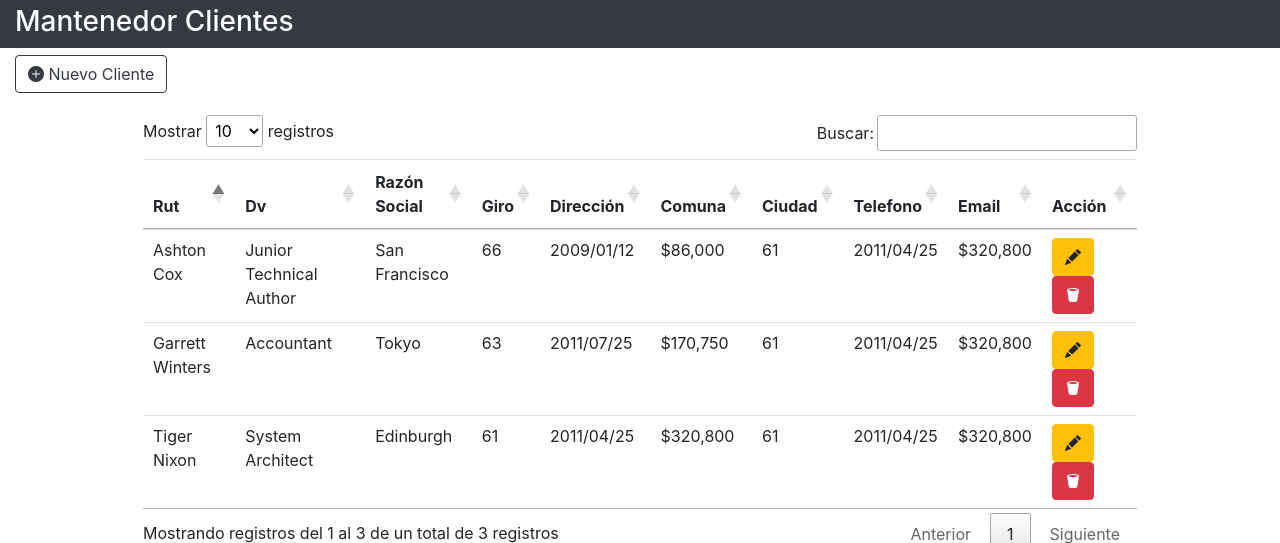
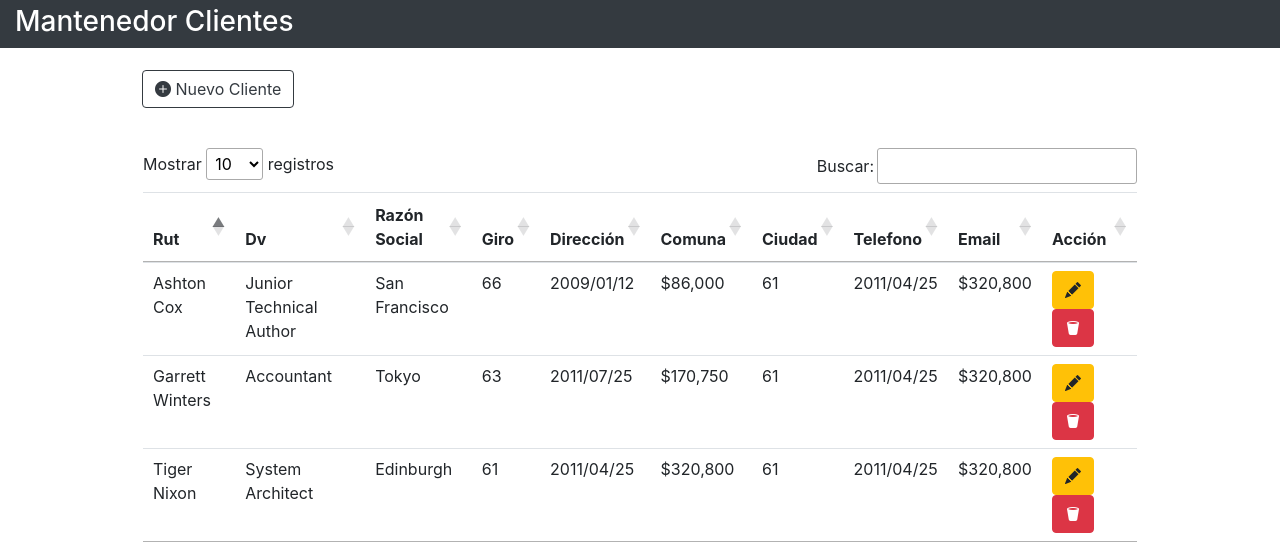
Before and after one commit to Dalxiz/repitelramo, a PHP site: page /Presentacion/cliente/principalCliente.php in a window 1280 px wide. Shown: the top 543 px of the page. Run offline with PHP 8.4, Linux system fonts and the light colour scheme; some libraries are stand-ins or nearby versions.

Commit message:
deatalle front cliente!

```diff
--- a/Presentacion/cliente/principalCliente.php
+++ b/Presentacion/cliente/principalCliente.php
@@ -30,7 +30,8 @@
             }
             .contenedorBoton{
                 padding-top: 7px;
-                padding-bottom: 7px;
+                margin-bottom: 40px;
+                margin-left: -1rem;
             }
             .contenedorTabla{
                 padding-top: 15px;
@@ -44,11 +45,13 @@
     <div class="container-fluid contenedorH3">
             <h3>Mantenedor Clientes</h3>
     </div>
+
+    <!-- datatable -->
+    <div class="container-fluid  contenedorTabla">
+    <!-- contenedor de registro nuevo -->
     <div class="container-fluid contenedorBoton">
         <button type="button" class="btn btn-outline-dark " data-toggle="modal" data-target="#ventanaModal"><i class="bi bi-plus-circle-fill"></i> Nuevo Cliente</button>
     </div>
-
-    <div class="container-fluid  contenedorTabla">
     <table id="example" class="table is-striped" style="width:100%">
         <thead>
             <tr>
```
